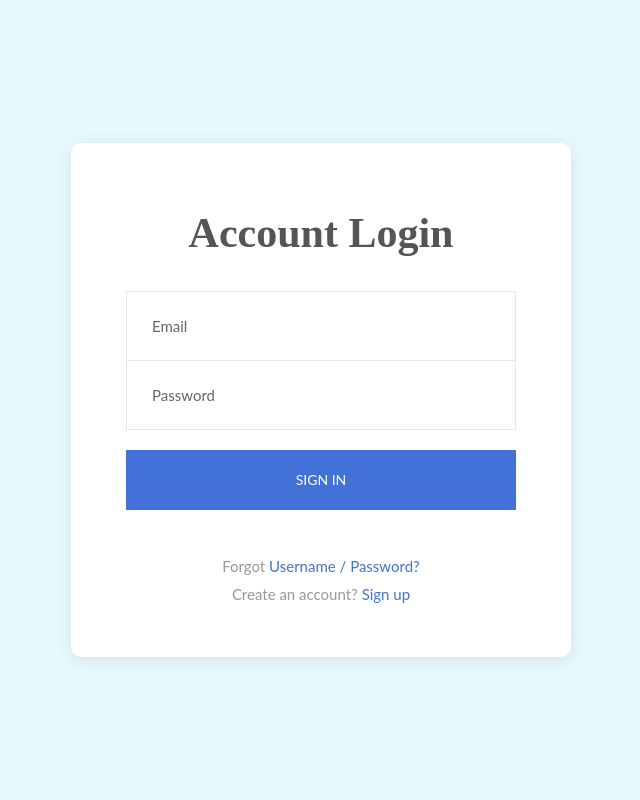
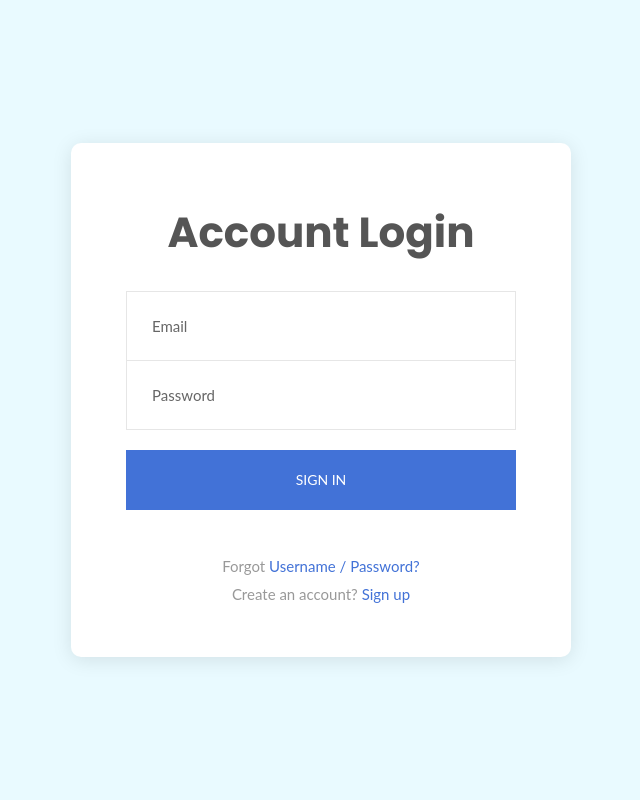
Before and after one commit to eckmo/eckmo.github.io, a PHP site: page /Login/index.html in a window 1280 px wide. Shown: the whole page, without its empty margins (319-959 px from the left). Run offline with PHP 8.4, Linux system fonts and the light colour scheme.

Commit message:
Update main.css

```diff
--- a/Login/css/main.css
+++ b/Login/css/main.css
@@ -183,7 +183,7 @@ iframe {
 
 .login100-form-title {
   display: block;
-  font-family: 'Playfair Display', serif !important;
+  font-family: 'Poppins', sans-serif !important;
   font-size: 42px;
   font-weight: bold;
   color: #555555;
```
